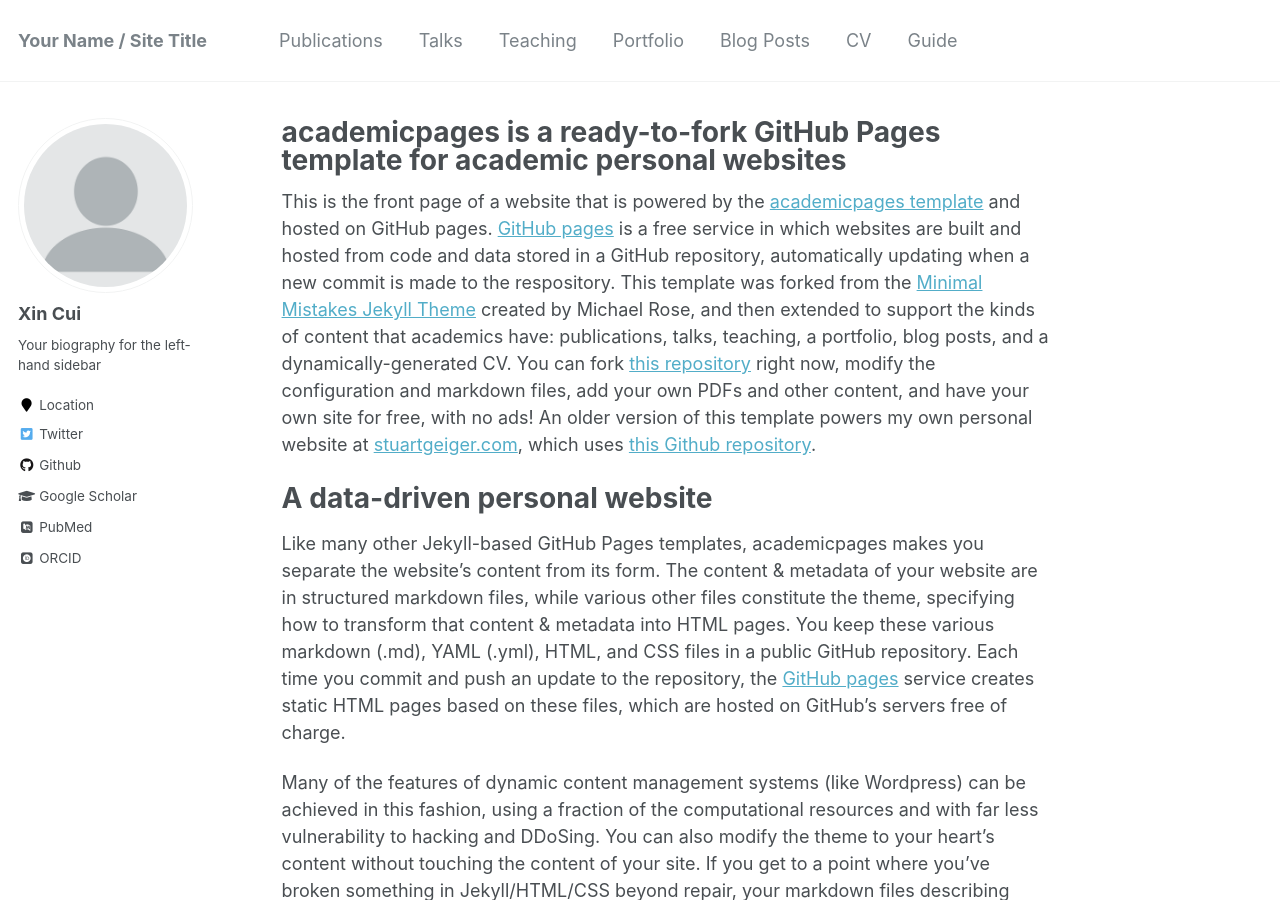
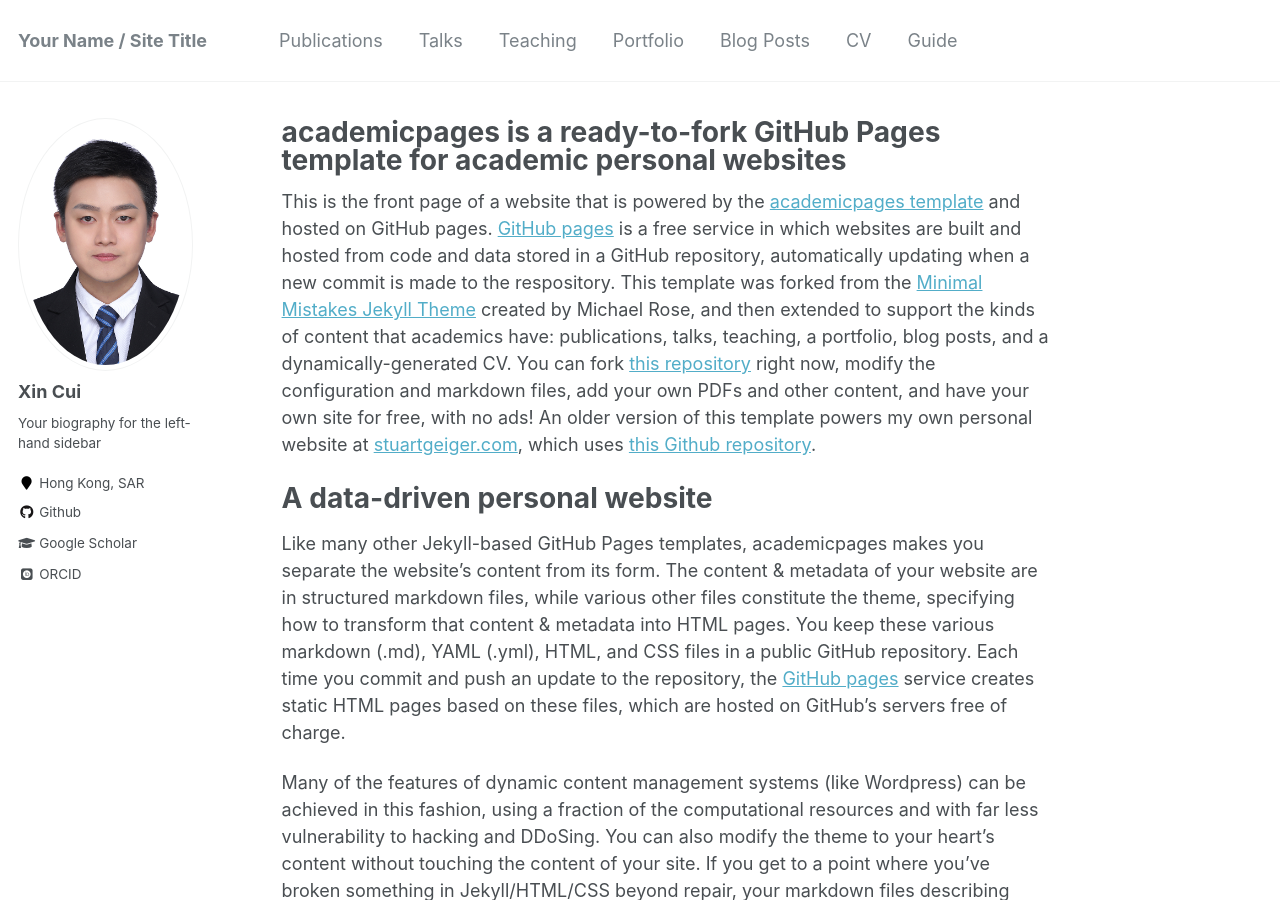
Before and after one commit to CUIXINPOWER/web, a Jekyll site: the page built from _pages/about.md, in a window 1280 px wide and 900 px high. Built offline with Jekyll 4.4.1, drawn with Linux system fonts in a browser that asks for light colours; some web fonts are replaced.

Commit message:
Update _config.yml

```diff
--- a/_config.yml
+++ b/_config.yml
@@ -81,11 +81,11 @@ analytics:
 # Site Author
 author:
   name             : "Xin Cui"
-  avatar           : "profile.png"
+  avatar           : "profile.jpg"
   bio              : "Your biography for the left-hand sidebar"
-  location         : "Location"
+  location         : "Hong Kong, SAR"
   employer         :
-  pubmed           : "https://www.ncbi.nlm.nih.gov/pubmed/?term=john+snow"
+  #pubmed           : "https://www.ncbi.nlm.nih.gov/pubmed/?term=john+snow"
   googlescholar    : "http://yourfullgooglescholarurl.com"
   email            :
   researchgate     :  # example: "https://www.researchgate.net/profile/yourprofile"
@@ -100,7 +100,7 @@ author:
   google_plus      :
   keybase          :
   instagram        :
-  impactstory      : #"https://profiles.impactstory.org/u/xxxx-xxxx-xxxx-xxxx"
+  #impactstory      : #"https://profiles.impactstory.org/u/xxxx-xxxx-xxxx-xxxx"
   lastfm           :
   linkedin         :
   orcid            : "http://orcid.org/yourorcidurl"
@@ -109,7 +109,7 @@ author:
   stackoverflow    : # http://stackoverflow.com/users/123456/username
   steam            :
   tumblr           :
-  twitter          : "replacethistwitterhandle"
+  #twitter          : "replacethistwitterhandle"
   vine             :
   weibo            :
   xing             :
```
